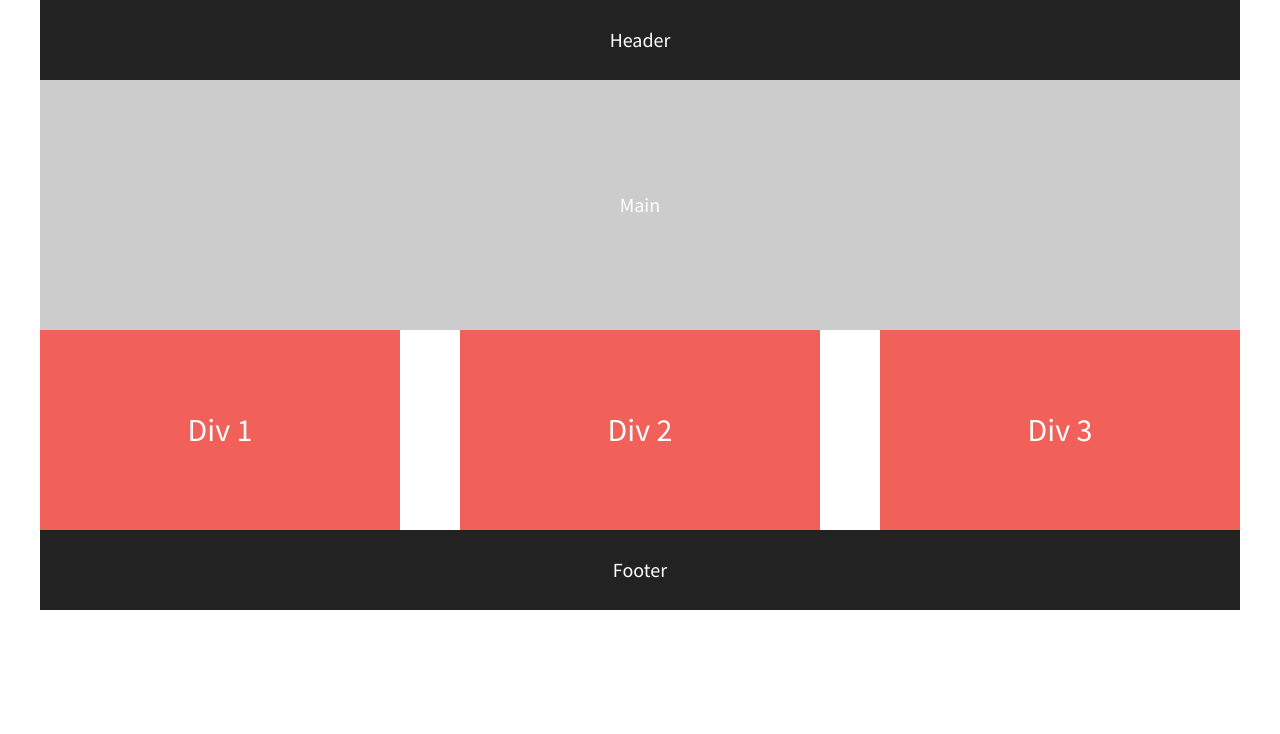
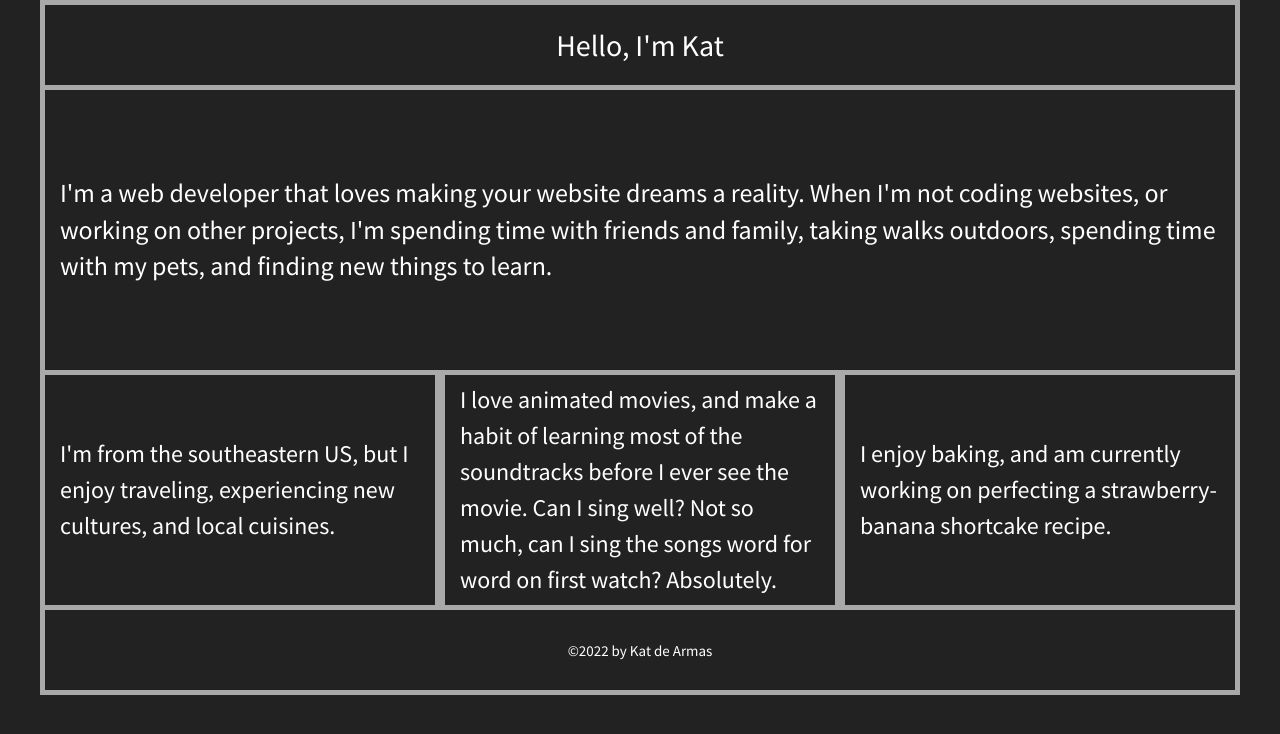
Before and after one commit to katdearmas/flexbox-starter, a plain HTML site: page index.html in a window 1280 px wide. Drawn offline with nearby package versions, Linux system fonts and the light colour scheme.

Commit message:
Personalized flexbox layout to make it specific to me

```diff
--- a/css/main.css
+++ b/css/main.css
@@ -96,7 +96,7 @@ textarea {
    ========================================================================== */
 
 html {
-  background-color: #fff;
+  background-color: #222;
   height: 100%;
   width: 100%;
 }
@@ -109,6 +109,10 @@ body {
   color: #fff;
 }
 
+header {
+    border: solid 5px darkgray;
+    font-size: 1.5em;
+}
 header,
 footer {
   background-color: #222;
@@ -117,8 +121,13 @@ footer {
 }
 
 main {
-  background-color: #ccc;
+  background-color: #222;
+  border-bottom: solid 5px darkgray;
+  border-left: solid 5px darkgray;
+  border-right: solid 5px darkgray;
+  font-size: 1.3em;
   height: 250px;
+  padding: 15px 15px;
   width: 100%;
 }
 
@@ -128,6 +137,11 @@ main {
     display: flex;
     justify-content: center;
     align-items: center;
+}
+
+footer {
+    border: solid 5px darkgray;
+    font-size: .75em;
 }
 
 .flex-container {
@@ -141,13 +155,16 @@ main {
 .flex-items {
   color: #fff;
   line-height: 1.5em;
-  font-size: 1.6em;
-  background-color: #f16059;
+  font-size: 1.2em;
+  background-color: #222;
   width: 30%;
   height: 200px;
   display: flex;
   justify-content: center;
   align-items: center;
+  border-left: solid 5px darkgray;
+  border-right: solid 5px darkgray;
+  padding: 15px;
 }
 
 /* ==========================================================================
--- a/index.html
+++ b/index.html
@@ -22,18 +22,18 @@
 
         <!-- Add your site or application content here -->
         <section class="flex-container">
-            <header>Header</header>
-            <main>Main</main>
+            <header>Hello, I'm Kat</header>
+            <main>I'm a web developer that loves making your website dreams a reality. When I'm not coding websites, or working on other projects, I'm spending time with friends and family, taking walks outdoors, spending time with my pets, and finding new things to learn.</main>
             <div id="div-1" class="flex-items">
-                Div 1
+                I'm from the southeastern US, but I enjoy traveling, experiencing new cultures, and local cuisines.
             </div>
             <div id="div-2" class="flex-items">
-                Div 2
+                I love animated movies, and make a habit of learning most of the soundtracks before I ever see the movie. Can I sing well? Not so much, can I sing the songs word for word on first watch? Absolutely.
             </div>
             <div id="div-3" class="flex-items">
-                Div 3
+                I enjoy baking, and am currently working on perfecting a strawberry-banana shortcake recipe.
             </div>
-            <footer>Footer</footer>
+            <footer><p>&copy;2022 by Kat de Armas </footer>
         </section>
 
         <script src="https://ajax.googleapis.com/ajax/libs/jquery/1.11.3/jquery.min.js"></script>
```
